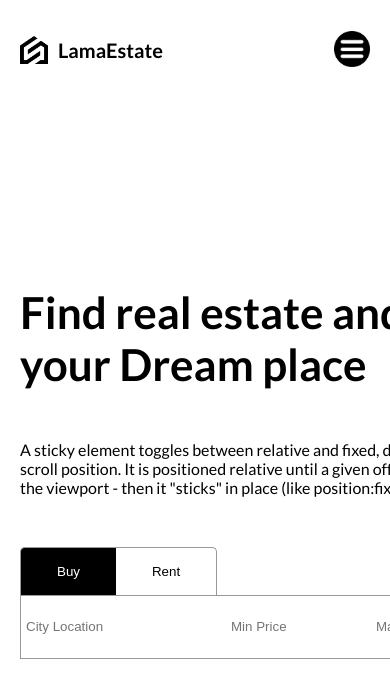
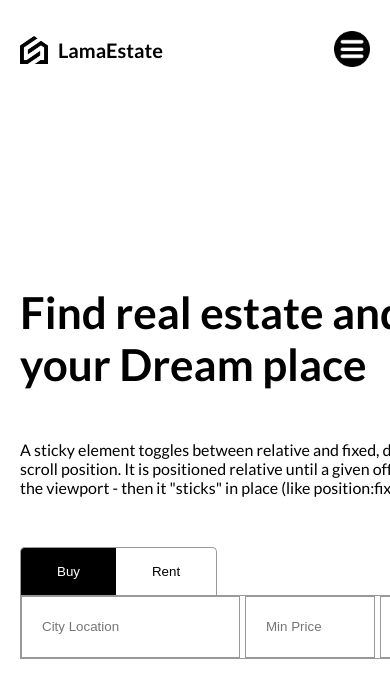
Before and after one commit to zixx-bit/estate-ui, a React (Vite) app: page / in a window 390 px wide. Shown: the top 698 px of the page. Built offline with nearby package versions, Linux system fonts and the light colour scheme.

Commit message:
update small screen search bar

```diff
--- a/src/components/SearchBar/SearchBar.scss
+++ b/src/components/SearchBar/SearchBar.scss
@@ -40,17 +40,26 @@
             width: 200px;
             @include lg{
                 padding: 0px 5px;
-
             &:nth-child(2), &:nth-child(3){
                 width: 140px;
             }
             }
             @include md{
-                padding: 0px 5px;
-
-                &:nth-child(2), &:nth-child(3){
-                    width: 140px;
+                width: 200px;
+                &:nth-child(2),
+                 &:nth-child(3){
+                    width: 200px;
                 }
+            }
+            @include sm{
+                width: auto;
+                 flex-direction: column;
+                &:nth-child(2),
+                 &:nth-child(3){
+                    width: auto;
+                }
+                padding: 20px;
+                border: 1px solid #999;
             }
         }
 
```
